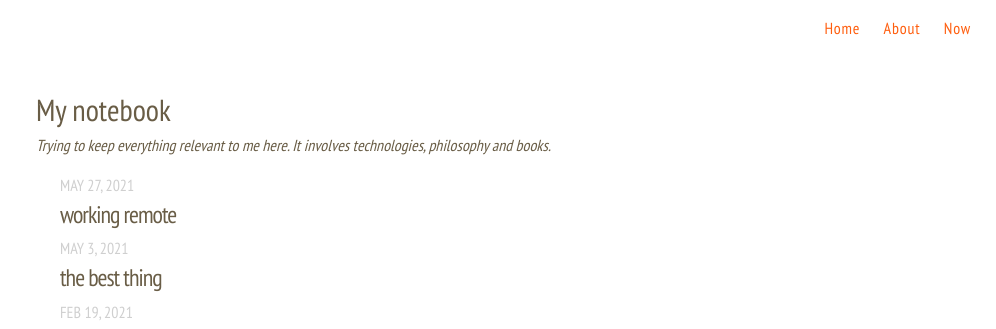
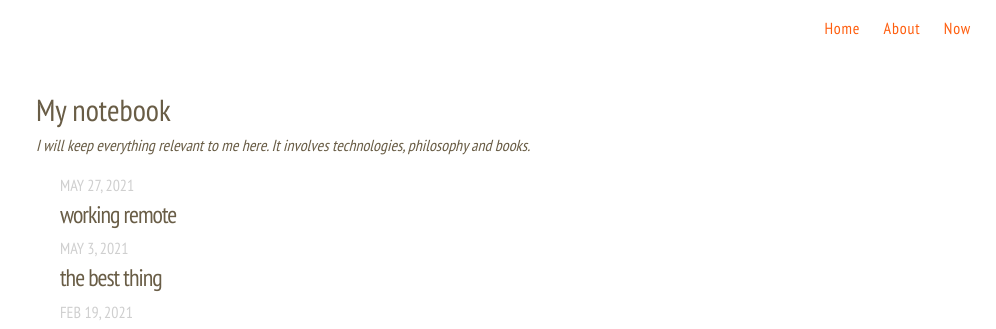
Before and after one commit to gerep/gerep.github.io, a Jekyll site: the page built from index.html, in a window 1280 px wide. Shown: the top 329 px of the page, without its empty margins (284-1280 px from the left). Built offline with Jekyll 4.4.1, drawn with Linux system fonts in a browser that asks for light colours; nearby versions of some CDN libraries.

Commit message:
Updates page header text

```diff
--- a/_config.yml
+++ b/_config.yml
@@ -2,7 +2,7 @@
 title: My notebook
 email:
 description: >
-  Trying to keep everything relevant to me here. It involves technologies, philosophy and books.
+  I will keep everything relevant to me here. It involves technologies, philosophy and books.
 url: "http://gerep.github.io" # the base hostname & protocol for your site
 twitter_username: danielgerep
 github_username: gerep
```
